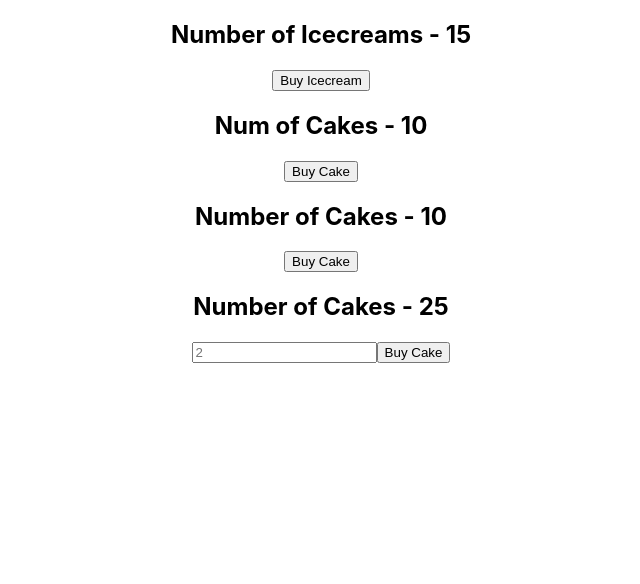
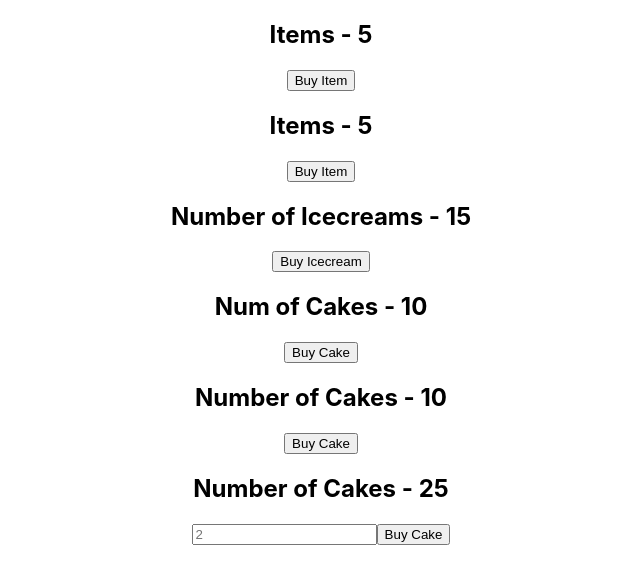
Before and after one commit to malishben360/react-redux, a React (Create React App) app: page / in a window 1280 px wide. Shown: the top 584 px of the page, without its empty margins (319-959 px from the left). Built offline with nearby package versions, Linux system fonts and the light colour scheme.

Commit message:
Feature: Item Container

```diff
--- a/src/App.js
+++ b/src/App.js
@@ -1,12 +1,15 @@
 import CakeContainer from './components/CakeContainer';
 import NewCakeContainer from './components/NewCakeContainer';
-import './App.css';
 import HookContainer from './components/HookContainer';
 import IceCreamContainer from './components/IceCreamContainer';
+import ItemContainer from './components/ItemContainer';
+import './App.css';
 
 function App() {
   return (
     <div className="App">
+      <ItemContainer />
+      <ItemContainer />
       <IceCreamContainer />
       <HookContainer />
       <CakeContainer />
--- /dev/null
+++ b/src/components/ItemContainer.js
@@ -0,0 +1,10 @@
+function ItemContainer() {
+    return (
+        <div>
+            <h2>Items - 5</h2>
+            <button>Buy Item</button>
+        </div>
+     );
+}
+
+export default ItemContainer;
```
